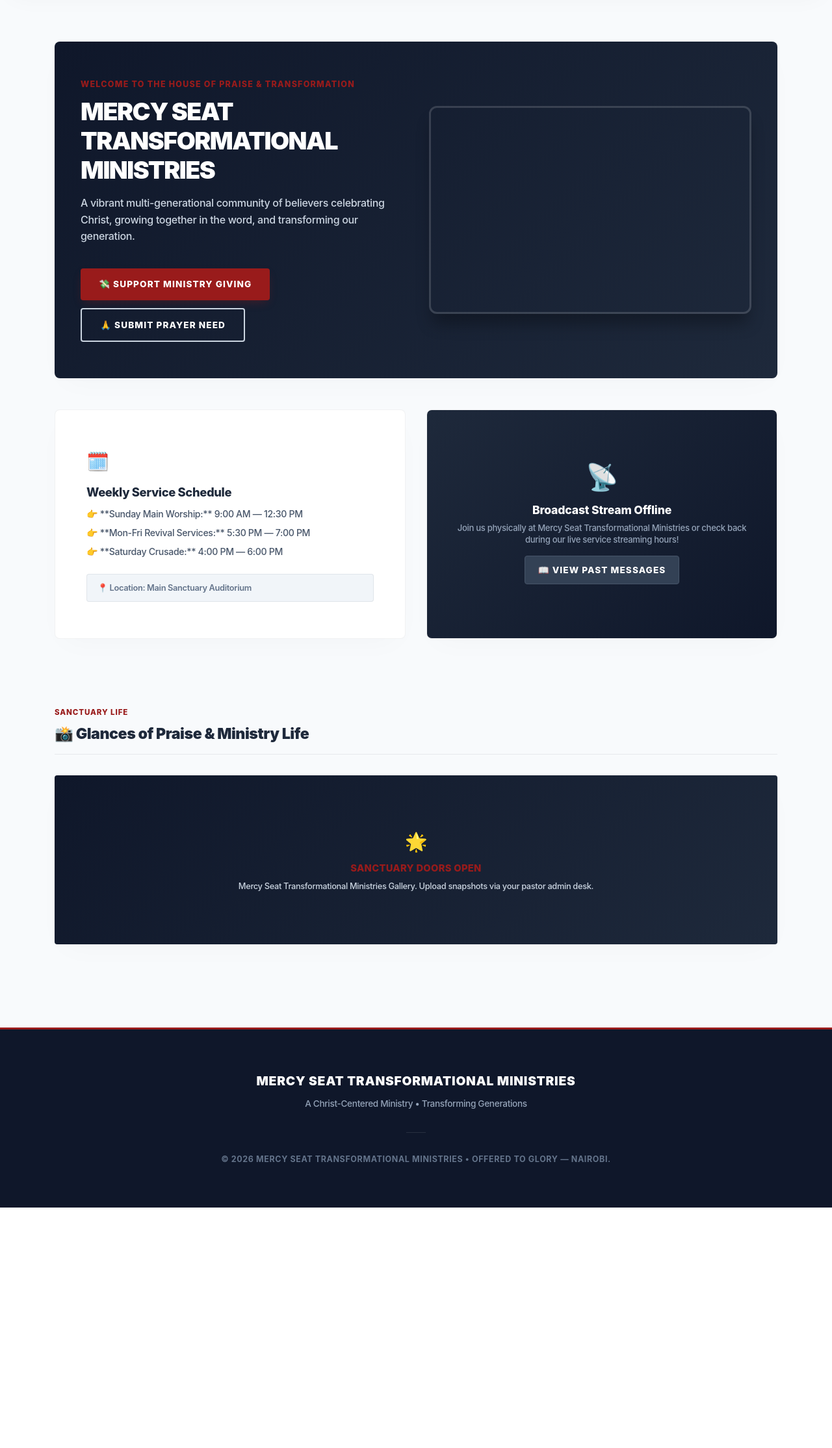
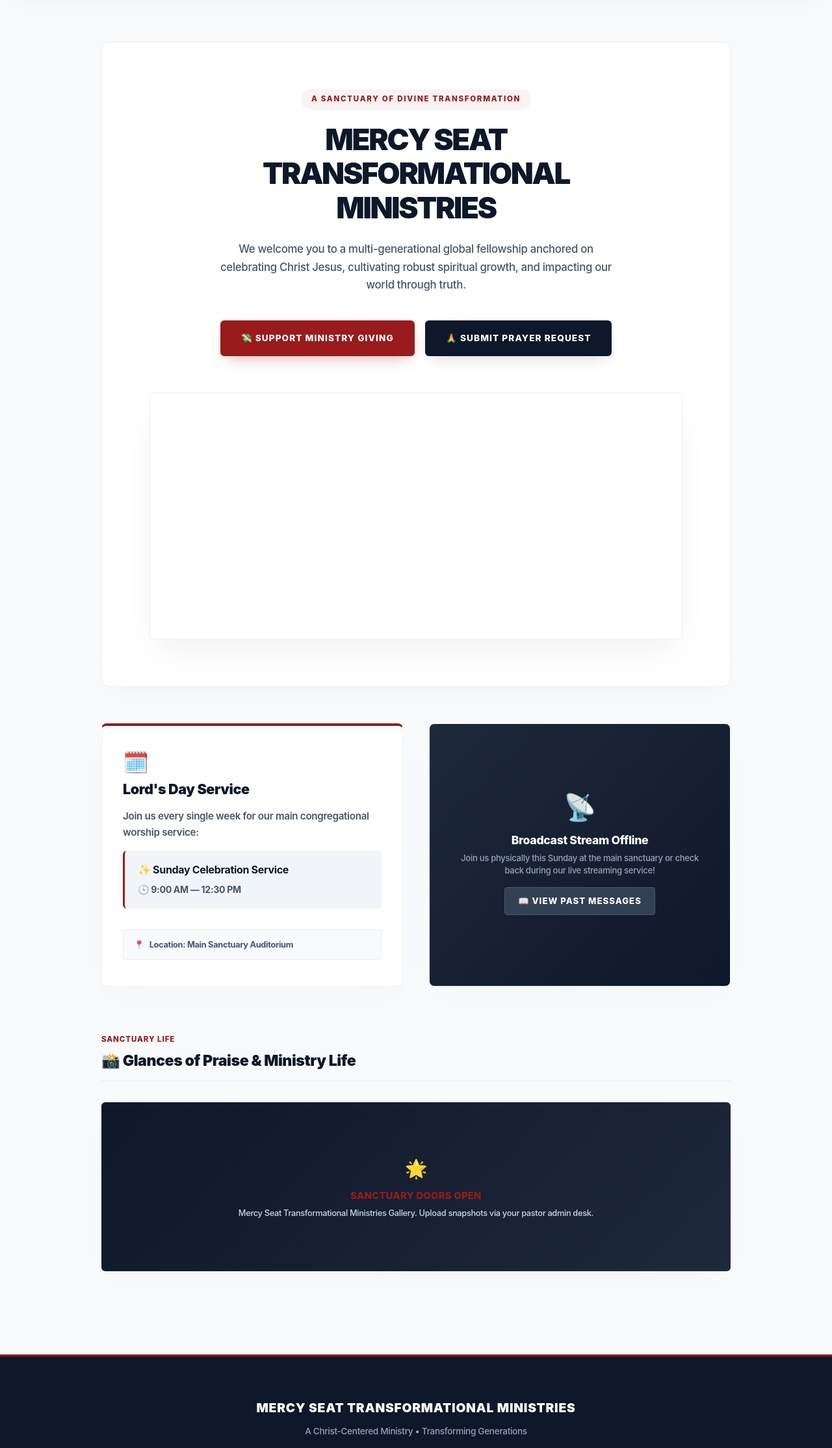
Before and after one commit to IRAHAMBAYE/Mercy_seat, a Django app: page / in a window 1280 px wide. Shown: the part 81-2309 px from the top of the page at 65% size. Before the commit the page ends 1939 px from the top, so only its background shows below. Run offline with Django 5.2, Linux system fonts and the light colour scheme; data that the repository does not hold is empty; some libraries are stand-ins or nearby versions.

Commit message:
design: re-architect homepage hero layout and remove weekly schedule items

```diff
--- a/templates/church_home.html
+++ b/templates/church_home.html
@@ -2,55 +2,58 @@
 
 {% block content %}
 
-<div class="container">
+<div class="container" style="max-width: 1000px; margin: 0 auto; padding: 0 1rem;">
 
-    <!-- ⛪ PREMIUM HERO BRANDING & AUTOMATED SLIDER AREA -->
-    <div class="sanctuary-card" style="padding: 3.5rem 2.5rem; background: linear-gradient(135deg, #0f172a 0%, #1e293b 100%); color: #ffffff; border: none; margin-bottom: 3rem; position: relative; overflow: hidden;">
+    <!-- ⛪ CLEAN SEAMLESS SACRED MINIMALIST HERO ANCHOR -->
+    <div class="sanctuary-card" style="padding: 4.5rem 2rem; background: #ffffff; border: 1px solid rgba(30, 41, 59, 0.08); border-radius: 12px; margin-bottom: 3.5rem; text-align: center; box-shadow: 0 20px 40px -25px rgba(15, 23, 42, 0.05); position: relative; overflow: hidden;">
 
-        <!-- CSS Grid layout splitting the Hero Card into 2 columns on desktop screens -->
-        <div style="display: grid; grid-template-columns: repeat(auto-fit, minmax(300px, 1fr)); gap: 2.5rem; align-items: center; position: relative; z-index: 10;">
+        <!-- Elegant Top Subtle Brand Token -->
+        <span style="font-size: 0.72rem; font-weight: 800; color: #991b1b; text-transform: uppercase; letter-spacing: 0.15em; display: inline-block; margin-bottom: 1.25rem; background-color: rgba(153, 27, 27, 0.05); padding: 0.4rem 1rem; border-radius: 30px;">
+            A Sanctuary of Divine Transformation
+        </span>
 
-            <!-- Column 1: Welcome text contents, description, and action navigation links -->
-            <div style="text-align: left; max-width: 580px;">
-                <span style="font-size: 0.78rem; font-weight: 800; color: #991b1b; text-transform: uppercase; letter-spacing: 0.1em; display: block; margin-bottom: 0.5rem;">Welcome to the House of Praise &amp; Transformation</span>
-                <h1 style="font-size: 2.35rem; font-weight: 900; letter-spacing: -0.04em; line-height: 1.2; margin: 0 0 1rem 0; color: #ffffff; text-transform: uppercase;">MERCY SEAT TRANSFORMATIONAL MINISTRIES</h1>
-                <p style="font-size: 1rem; color: #cbd5e1; font-weight: 500; line-height: 1.6; margin-bottom: 2.25rem;">
-                    A vibrant multi-generational community of believers celebrating Christ, growing together in the word, and transforming our generation.
+        <!-- Symmetrical Center Typography Architecture Layout -->
+        <h1 style="font-size: 2.85rem; font-weight: 950; letter-spacing: -0.05em; line-height: 1.15; margin: 0 auto 1.5rem auto; color: #0f172a; max-width: 720px; text-transform: uppercase;">
+            MERCY SEAT TRANSFORMATIONAL MINISTRIES
+        </h1>
+
+        <p style="font-size: 1.05rem; color: #475569; font-weight: 500; line-height: 1.65; max-width: 620px; margin: 0 auto 2.5rem auto;">
+            We welcome you to a multi-generational global fellowship anchored on celebrating Christ Jesus, cultivating robust spiritual growth, and impacting our world through truth.
         </p>
 
-                <div style="display: flex; gap: 0.75rem; justify-content: flex-start; flex-wrap: wrap;">
-                    <a href="{% url 'church_giving_portal' %}" class="btn-kingdom" style="background-color: #991b1b; color: #ffffff; width: auto; padding: 0.85rem 1.75rem; box-shadow: 0 6px 15px -5px rgba(153, 27, 27, 0.4);">💸 Support Ministry Giving</a>
-                    <a href="{% url 'prayer_desk' %}" class="btn-kingdom" style="background-color: transparent; border: 2px solid #cbd5e1; color: #ffffff; width: auto; padding: 0.80rem 1.75rem;">🙏 Submit Prayer Need</a>
-                </div>
+        <!-- Centered Core Action Hub Layout Elements -->
+        <div style="display: flex; gap: 1rem; justify-content: center; align-items: center; flex-wrap: wrap; margin-bottom: 3.5rem;">
+            <a href="{% url 'church_giving_portal' %}" class="btn-kingdom" style="background-color: #991b1b; color: #ffffff; width: auto; padding: 1rem 2rem; border-radius: 6px; font-size: 0.85rem; box-shadow: 0 10px 25px -10px rgba(153, 27, 27, 0.4);">
+                💸 Support Ministry Giving
+            </a>
+            <a href="{% url 'prayer_desk' %}" class="btn-kingdom" style="background-color: #0f172a; color: #ffffff; width: auto; padding: 1rem 2rem; border-radius: 6px; font-size: 0.85rem; box-shadow: 0 10px 25px -10px rgba(15, 23, 42, 0.2);">
+                🙏 Submit Prayer Request
+            </a>
         </div>
 
-            <!-- Column 2: Seamlessly scrolling dynamic church activity photo showcase slider -->
-            <div style="width: 100%; max-width: 500px; height: 320px; overflow: hidden; border-radius: 12px; border: 3px solid rgba(255,255,255,0.15); box-shadow: 0 20px 25px -5px rgba(0, 0, 0, 0.3); position: relative; margin: 0 auto;">
-
-                <!-- Infinite horizontal animation wrapper displaying current backend dynamic photos -->
-                <div style="display: flex; width: 400%; height: 100%; animation: churchHeroSlider 16s ease-in-out infinite;">
+        <!-- 📸 IMMERSIVE CONTINUOUS HORIZONTAL IMAGE CAROUSEL BASE -->
+        <div style="width: 100%; max-width: 820px; height: 380px; overflow: hidden; border-radius: 8px; border: 1px solid rgba(30, 41, 59, 0.08); box-shadow: 0 25px 50px -12px rgba(0, 0, 0, 0.06); position: relative; margin: 0 auto;">
+            <div style="display: flex; width: 400%; height: 100%; animation: churchHeroSlider 20s ease-in-out infinite;">
                 {% for asset in church_gallery|slice:":4" %}
                     <div style="width: 25%; height: 100%; position: relative; flex-shrink: 0;">
                         <img src="{{ asset.image.url }}" alt="{{ asset.title }}" style="width: 100%; height: 100%; object-fit: cover; display: block;">
-                            <div style="position: absolute; bottom: 0; left: 0; right: 0; background: linear-gradient(transparent, rgba(15, 23, 42, 0.9)); padding: 2rem 1.25rem 1rem; font-size: 0.88rem; font-weight: 700; color: #ffffff; letter-spacing: -0.01em;">
+                        <div style="position: absolute; bottom: 0; left: 0; right: 0; background: linear-gradient(transparent, rgba(15, 23, 42, 0.95)); padding: 2.5rem 2rem 1.5rem; font-size: 0.92rem; font-weight: 700; color: #ffffff; letter-spacing: -0.01em; text-align: left;">
                             📸 {{ asset.title }}
                         </div>
                     </div>
                 {% empty %}
-                        <!-- Fallback slider graphic states in case your model database loops empty -->
-                        <div style="width: 25%; height: 100%; background: linear-gradient(135deg, #1e293b 0%, #0f172a 100%); display: flex; align-items: center; justify-content: center; text-align: center; padding: 1.5rem; flex-shrink: 0;">
-                            <div style="color: #cbd5e1; font-size: 0.85rem; font-weight: 500;">🌟 Mercy Seat Sanctuary Life Moving Gallery</div>
+                    <div style="width: 25%; height: 100%; background: linear-gradient(135deg, #1e293b 0%, #0f172a 100%); display: flex; align-items: center; justify-content: center; text-align: center; padding: 2rem; flex-shrink: 0;">
+                        <div style="color: #94a3b8; font-size: 0.9rem; font-weight: 500; letter-spacing: 0.02em; text-transform: uppercase;">
+                            🌟 Sanctuary Sanctuary Life Moving Gallery
+                        </div>
                     </div>
                 {% endfor %}
+            </div>
         </div>
 
     </div>
 
-        </div>
-
-    </div>
-
-    <!-- Inline Animation Layout Variables for Column 2 Slider -->
+    <!-- Layout Keyframe Variables For Image Animation Module -->
     <style>
         @keyframes churchHeroSlider {
             0%, 20%   { transform: translateX(0%); }
@@ -61,26 +64,27 @@
         }
     </style>
 
-    <!-- ⚡ ACTION HIGHLIGHT MATRIX SPACING GRID -->
-    <div style="display: grid; grid-template-columns: repeat(auto-fit, minmax(320px, 1fr)); gap: 2rem; margin-bottom: 1.5rem;">
-
-        <!-- Worship Service Hours Location Info Card -->
-        <div class="sanctuary-card" style="text-align: left; display: flex; flex-direction: column; justify-content: space-between; gap: 1.5rem;">
+    <!-- ⚡ SYMMETRICAL DUAL MEDIA CONTAINER INTERACTION GRID -->
+    <div style="display: grid; grid-template-columns: repeat(auto-fit, minmax(320px, 1fr)); gap: 2.5rem; margin-bottom: 2rem;">
+        <!-- Column 1: Clean Focal Unified Sunday Worship Notification Area -->
+        <div class="sanctuary-card" style="text-align: left; display: flex; flex-direction: column; justify-content: space-between; gap: 2rem; border-top: 4px solid #991b1b; padding: 2.5rem 2rem; margin-bottom: 0; background-color: #ffffff;">
             <div>
-                <span style="font-size: 1.75rem; display: block; margin-bottom: 0.5rem;">🗓️</span>
-                <h3 style="font-size: 1.15rem; font-weight: 800; color: #1e293b; letter-spacing: -0.02em; margin-bottom: 0.5rem;">Weekly Service Schedule</h3>
-                <p style="font-size: 0.88rem; color: #475569; font-weight: 500; line-height: 1.5; margin-bottom: 0.5rem;">👉 **Sunday Main Worship:** 9:00 AM — 12:30 PM</p>
-                <p style="font-size: 0.88rem; color: #475569; font-weight: 500; line-height: 1.5; margin-bottom: 0.5rem;">👉 **Mon-Fri Revival Services:** 5:30 PM — 7:00 PM</p>
-                <p style="font-size: 0.88rem; color: #475569; font-weight: 500; line-height: 1.5;">👉 **Saturday Crusade:** 4:00 PM — 6:00 PM</p>
-            </div>
-            <div style="font-size: 0.8rem; color: #64748b; font-weight: 600; background-color: #f1f5f9; padding: 0.6rem 1rem; border-radius: 4px; border: 1px solid rgba(30, 41, 59, 0.08);">
-                📍 Location: Main Sanctuary Auditorium
+                <span style="font-size: 2rem; display: block; margin-bottom: 0.5rem; line-height: 1;">🗓️</span>
+                <h3 style="font-size: 1.35rem; font-weight: 900; color: #0f172a; letter-spacing: -0.02em; margin-bottom: 0.75rem;">Lord's Day Service</h3>
+                <p style="font-size: 0.95rem; color: #475569; font-weight: 600; line-height: 1.6; margin-bottom: 0.5rem;">Join us every single week for our main congregational worship service:</p>
+                <div style="background-color: #f1f5f9; padding: 1rem 1.25rem; border-radius: 6px; border-left: 3px solid #991b1b; margin-top: 1rem;">
+                    <strong style="color: #0f172a; font-size: 1rem; display: block; margin-bottom: 0.25rem;">✨ Sunday Celebration Service</strong>
+                    <span style="color: #475569; font-size: 0.88rem; font-weight: 700;">🕒 9:00 AM — 12:30 PM</span>
                 </div>
             </div>
-        <!-- Latest Altar Sermon Highlight / YouTube Live Responsive Embed Card -->
-        <div class="sanctuary-card" style="text-align: left; display: flex; flex-direction: column; justify-content: space-between; gap: 1.5rem; padding: 0; overflow: hidden;">
+            <div style="font-size: 0.8rem; color: #475569; font-weight: 700; background-color: #f8fafc; padding: 0.75rem 1rem; border-radius: 4px; border: 1px solid rgba(30, 41, 59, 0.06); display: flex; align-items: center; gap: 0.5rem;">
+                📍 <span>Location: Main Sanctuary Auditorium</span>
+            </div>
+        </div>
+
+        <!-- Column 2: Live Sermon Streaming Presentation Interface Desk -->
+        <div class="sanctuary-card" style="text-align: left; display: flex; flex-direction: column; justify-content: space-between; gap: 0; padding: 0; overflow: hidden; border: 1px solid rgba(30, 41, 59, 0.08); margin-bottom: 0; background-color: #ffffff;">
             {% if youtube_video_id %}
-                <!-- 📺 16:9 PROPORTION RESPONSIVE IFRAME VIDEO PLAYER WRAPPER -->
                 <div style="position: relative; width: 100%; padding-bottom: 56.25%; height: 0; background-color: #0f172a;">
                     <iframe src="https://youtube.com{{ youtube_video_id }}"
                             style="position: absolute; top: 0; left: 0; width: 100%; height: 100%; border: none;"
@@ -88,60 +92,53 @@
                             allowfullscreen>
                     </iframe>
                 </div>
-
-                <div style="padding: 1.5rem; border-top: 3px solid #991b1b;">
-                    <span style="font-size: 0.68rem; font-weight: 800; color: #15803d; background-color: #dcfce7; padding: 0.25rem 0.5rem; border-radius: 4px; text-transform: uppercase; letter-spacing: 0.05em; display: inline-block; margin-bottom: 0.5rem;">
-                        📡 Live / Recorded Altar Broadcast
+                <div style="padding: 1.5rem; border-top: 3px solid #991b1b; background-color: #ffffff; flex-grow: 1; display: flex; flex-direction: column; justify-content: space-between;">
+                    <div>
+                        <span style="font-size: 0.68rem; font-weight: 900; color: #15803d; background-color: #dcfce7; padding: 0.25rem 0.5rem; border-radius: 4px; text-transform: uppercase; letter-spacing: 0.05em; display: inline-block; margin-bottom: 0.5rem;">
+                            📡 Altar Broadcast Live
                         </span>
-                    <h4 style="margin: 0 0 0.25rem 0; font-size: 1.05rem; font-weight: 800; color: #1e293b; letter-spacing: -0.01em;">{{ featured_sermon.title }}</h4>
-                    <p style="margin: 0 0 1rem 0; font-size: 0.82rem; color: #64748b; font-weight: 700;">Preached By: {{ featured_sermon.preacher }}</p>
-                    <a href="{% url 'sermons_center' %}" class="btn-kingdom" style="padding: 0.6rem 1.25rem; font-size: 0.85rem; border-radius: 4px; background-color: #0f172a; color: #ffffff; display: inline-block; text-align: center; text-decoration: none;">
-                        📸 Explore Archive Library
+                        <h4 style="margin: 0 0 0.25rem 0; font-size: 1.05rem; font-weight: 800; color: #0f172a;">{{ featured_sermon.title }}</h4>
+                        <p style="margin: 0; font-size: 0.82rem; color: #64748b; font-weight: 600;">Preached By: {{ featured_sermon.preacher }}</p>
+                    </div>
+                    <a href="{% url 'sermons_center' %}" class="btn-kingdom" style="padding: 0.6rem 1.25rem; font-size: 0.82rem; border-radius: 4px; background-color: #0f172a; color: #ffffff; display: inline-block; text-align: center; text-decoration: none; margin-top: 1rem;">
+                         Explore Archive Library
                     </a>
                 </div>
             {% else %}
-                <!-- 🛑 OFFLINE STATE FALLBACK GRAPHIC CONTEXT -->
-                <div style="background: linear-gradient(135deg, #1e293b 0%, #0f172a 100%); padding: 3.5rem 2rem; text-align: center; color: #ffffff; display: flex; flex-direction: column; align-items: center; justify-content: center; gap: 1rem; flex-grow: 1;">
+                <div style="background: linear-gradient(135deg, #1e293b 0%, #0f172a 100%); padding: 3.5rem 2rem; text-align: center; color: #ffffff; display: flex; flex-direction: column; align-items: center; justify-content: center; gap: 1rem; flex-grow: 1; height: 100%;">
                     <span style="font-size: 2.5rem; line-height: 1;">📡</span>
                     <div>
-                        <strong style="font-size: 1.1rem; font-weight: 800; color: #ffffff; display: block; letter-spacing: -0.01em;">Broadcast Stream Offline</strong>
-                        <p style="font-size: 0.82rem; color: #94a3b8; font-weight: 500; margin-top: 0.25rem; line-height: 1.4;">
-                            Join us physically at Mercy Seat Transformational Ministries or check back during our live service streaming hours!
+                        <strong style="font-size: 1.1rem; font-weight: 800; color: #ffffff; display: block;">Broadcast Stream Offline</strong>
+                        <p style="font-size: 0.82rem; color: #94a3b8; font-weight: 500; margin-top: 0.25rem; line-height: 1.45;">
+                            Join us physically this Sunday at the main sanctuary or check back during our live streaming service!
                         </p>
                     </div>
-                    <a href="{% url 'sermons_center' %}" class="btn-kingdom" style="background-color: #334155; font-size: 0.85rem; padding: 0.6rem 1.25rem; border-radius: 4px; border: 1px solid #475569; width: auto; color: #ffffff; text-decoration: none;">
+                    <a href="{% url 'sermons_center' %}" class="btn-kingdom" style="background-color: #334155; font-size: 0.82rem; padding: 0.6rem 1.25rem; border-radius: 4px; border: 1px solid #475569; width: auto; color: #ffffff; text-decoration: none;">
                         📖 View Past Messages
                     </a>
                 </div>
             {% endif %}
+        </div>
 
     </div>
 
-    </div>
     <!-- 🖼️ THECHURCHCO x AXIS ASSETS CINEMATIC GALLERY MODULE -->
     <div style="margin-top: 4.5rem; margin-bottom: 2rem; text-align: left;">
         <span style="font-size: 0.72rem; font-weight: 800; color: #991b1b; text-transform: uppercase; letter-spacing: 0.08em; display: block; margin-bottom: 0.25rem;">Sanctuary Life</span>
-        <h2 style="font-size: 1.45rem; font-weight: 900; color: #1e293b; letter-spacing: -0.02em; border-bottom: 1px solid rgba(30, 41, 59, 0.08); padding-bottom: 0.75rem; margin-bottom: 2rem;">
+        <h2 style="font-size: 1.45rem; font-weight: 900; color: #0f172a; letter-spacing: -0.02em; border-bottom: 1px solid rgba(30, 41, 59, 0.08); padding-bottom: 0.75rem; margin-bottom: 2rem;">
             📸 Glances of Praise &amp; Ministry Life
         </h2>
 
-        <!-- High-Contrast Multi-Column Visual Card Matrix -->
         <div style="display: grid; grid-template-columns: repeat(auto-fit, minmax(340px, 1fr)); gap: 2rem;" class="church-visual-grid">
             {% for asset in church_gallery %}
-                <!-- Cinematic Image Container Box -->
-                <div class="sanctuary-card" style="padding: 0; overflow: hidden; position: relative; height: 260px; border-radius: 4px; box-shadow: 0 10px 30px -15px rgba(30,41,59,0.08); border: none;">
-
-                    <!-- Dynamic Landscape Photo Render -->
+                <div class="sanctuary-card" style="padding: 0; overflow: hidden; position: relative; height: 260px; border-radius: 6px; box-shadow: 0 10px 30px -15px rgba(30,41,59,0.08); border: none;">
                     <img src="{{ asset.image.url }}" alt="{{ asset.title }}" style="width: 100%; height: 100%; object-fit: cover; display: block; transition: transform 0.4s cubic-bezier(0.25, 1, 0.5, 1);" class="gallery-photo-zoom">
-
-                    <!-- Sleek Gradient Underlay Shadow Overlay -->
                     <div style="position: absolute; bottom: 0; left: 0; width: 100%; padding: 2rem 1.5rem 1.25rem 1.5rem; background: linear-gradient(to top, rgba(15,23,42,0.85) 0%, rgba(15,23,42,0) 100%); text-align: left;">
                         <strong style="color: #ffffff; font-size: 0.95rem; font-weight: 800; letter-spacing: -0.01em; display: block;">{{ asset.title }}</strong>
                     </div>
                 </div>
             {% empty %}
-                <!-- Clean Empty State Placeholder Layout -->
-                <div class="sanctuary-card" style="padding: 0; overflow: hidden; position: relative; height: 260px; border-radius: 4px; border: none; background: linear-gradient(135deg, #0f172a 0%, #1e293b 100%); display: flex; align-items: center; justify-content: center;">
+                <div class="sanctuary-card" style="padding: 0; overflow: hidden; position: relative; height: 260px; border-radius: 6px; border: none; background: linear-gradient(135deg, #0f172a 0%, #1e293b 100%); display: flex; align-items: center; justify-content: center;">
                     <div style="text-align: center; padding: 2rem; color: #ffffff;">
                         <span style="font-size: 1.75rem; display: block; margin-bottom: 0.4rem;">🌟</span>
                         <strong style="font-size: 0.92rem; font-weight: 800; display: block; letter-spacing: 0.02em; text-transform: uppercase; color: #991b1b;">Sanctuary Doors Open</strong>
@@ -152,16 +149,11 @@
         </div>
     </div>
 
-    <!-- ⚡ Dynamic Styling Hover Effects Interface Override -->
+    <!-- Interface Hover Interactions Style Block -->
     <style>
-        .gallery-photo-zoom:hover {
-            transform: scale(1.04);
-        }
+        .gallery-photo-zoom:hover { transform: scale(1.04); }
         @media (max-width: 640px) {
-            .church-visual-grid {
-                grid-template-columns: 1fr !important;
-                gap: 1.25rem !important;
-            }
+            .church-visual-grid { grid-template-columns: 1fr !important; gap: 1.25rem !important; }
         }
     </style>
 
```
Lines whose indentation alone changed are shown as unchanged.
